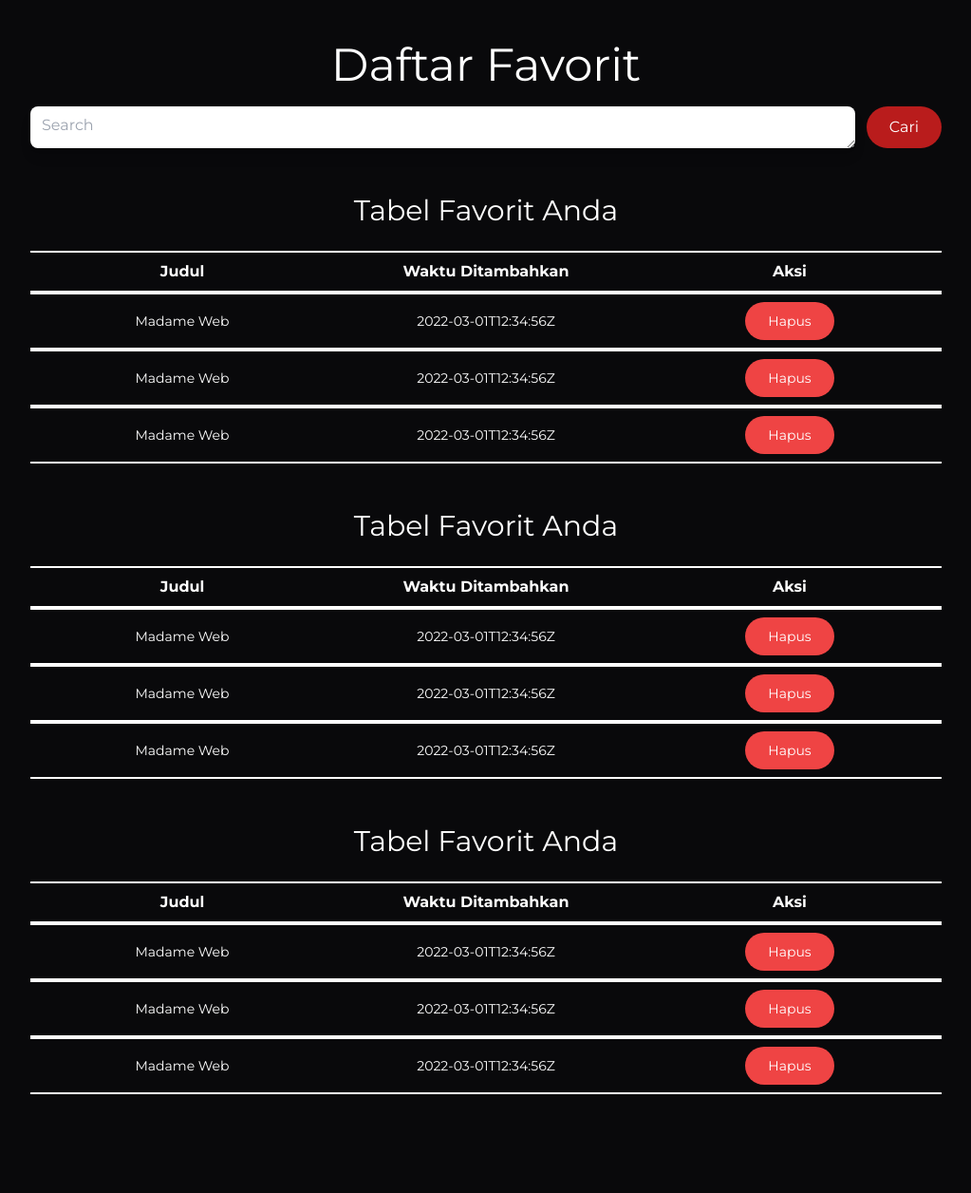
After one commit to Frmeta/pacilflix-deploy, a Django app: page /daftar_favorit/ in a window 1280 px wide. The commit adds this page. Shown: the whole page at 95% size, without its empty margins (128-1151 px from the left). Run offline with Django 5.2, Linux system fonts and the light colour scheme; some libraries are stand-ins or nearby versions.

Commit message:
making html pages

```diff
--- /dev/null
+++ b/main/templates/daftar_favorit.html
@@ -0,0 +1,59 @@
+{% extends 'base.html' %}
+
+{% block content %}
+<div class="flex items-center justify-center pb-24">
+    <div class="text-white rounded-xl w-3/4 m-2">
+        <h1 class="text-5xl text-center mt-9 mb-5">Daftar Favorit</h1>
+
+        <form>
+            <div class="w-full mb-4 rounded-xl flex flex-row justify-between">
+                <textarea id="comment" rows="1" class="shadow-lg rounded-lg px-3 py-2 mr-3 w-full px-0 text-normal text-gray-900 bg-white" placeholder="Search    " required ></textarea>
+                <button type="submit" class="inline-flex items-center py-2.5 px-6 text-medium font-normal text-center text-white bg-[#b91c1c] font-bold rounded-full transition-all hover:bg-[#7f1d1d]">
+                    Cari
+                </button>
+            </div>
+        </form>
+
+        {% for i in data %}
+
+        <!-- New Smaller Title -->
+        <h2 class="text-3xl text-center mt-12 mb-3">Tabel Favorit Anda</h2>
+
+
+        <div class="grid grid-cols-3 gap-y-0 mt-6">
+            <p class="font-bold text-md p-2 text-center flex items-center justify-center border-y-2 border-white">Judul</p>
+            <p class="font-bold text-md p-2 text-center flex items-center justify-center border-y-2 border-white">Waktu Ditambahkan</p>
+            <p class="font-bold text-md p-2 text-center flex items-center justify-center border-y-2 border-white">Aksi</p>
+        </div>
+        <div class="grid grid-cols-3 gap-y-0">
+
+            <p class="font-normal text-sm p-2 text-center flex items-center justify-center border-y-2 border-white">Madame Web</p>
+            <p class="font-normal text-sm p-2 text-center flex items-center justify-center border-y-2 border-white text-justify">2022-03-01T12:34:56Z</p>
+            <div class="font-normal text-sm p-2 text-center flex items-center justify-center border-y-2 border-white">
+                <button class="inline-flex items-center py-2.5 px-6 text-medium font-normal text-center text-white bg-red-500 font-bold rounded-full transition-all hover:bg-red-700">
+                    Hapus
+                </button>
+            </div>
+
+            <p class="font-normal text-sm p-2 text-center flex items-center justify-center border-y-2 border-white">Madame Web</p>
+            <p class="font-normal text-sm p-2 text-center flex items-center justify-center border-y-2 border-white text-justify">2022-03-01T12:34:56Z</p>
+            <div class="font-normal text-sm p-2 text-center flex items-center justify-center border-y-2 border-white">
+                <button class="inline-flex items-center py-2.5 px-6 text-medium font-normal text-center text-white bg-red-500 font-bold rounded-full transition-all hover:bg-red-700">
+                    Hapus
+                </button>
+            </div>
+
+            <p class="font-normal text-sm p-2 text-center flex items-center justify-center border-y-2 border-white">Madame Web</p>
+            <p class="font-normal text-sm p-2 text-center flex items-center justify-center border-y-2 border-white text-justify">2022-03-01T12:34:56Z</p>
+            <div class="font-normal text-sm p-2 text-center flex items-center justify-center border-y-2 border-white">
+                <button class="inline-flex items-center py-2.5 px-6 text-medium font-normal text-center text-white bg-red-500 font-bold rounded-full transition-all hover:bg-red-700">
+                    Hapus
+                </button>
+            </div>
+
+
+        </div>
+        {% endfor %}
+    </div>
+</div>
+{% endblock content %}
--- a/main/urls.py
+++ b/main/urls.py
@@ -10,4 +10,8 @@
     path('series/', hal_series_page, name='hal_series_page'),
     path('episode/', hal_episode_page, name='hal_episode_page'),
     path('ulasan/', ulasan_page, name='ulasan_page'),
+
+    # fredo
+    path('daftar_unduhan/', daftar_unduhan, name='daftar_unduhan'),
+    path('daftar_favorit/', daftar_favorit, name='daftar_favorit'),
 ]
--- a/main/views.py
+++ b/main/views.py
@@ -23,3 +23,16 @@
 
 def ulasan_page(request):
     return render(request, 'ulasan.html')
+
+
+
+
+# fredo
+def daftar_unduhan(request):
+    return render(request, 'daftar_unduhan.html')
+
+def daftar_favorit(request):
+    context = {
+        "data" : range(3)
+    }
+    return render(request, 'daftar_favorit.html', context)
```
Also changed, not shown: main/templates/daftar_unduhan.html (added, +52 -0 lines), main/templates/hal_film.html (+83 -2 lines).
